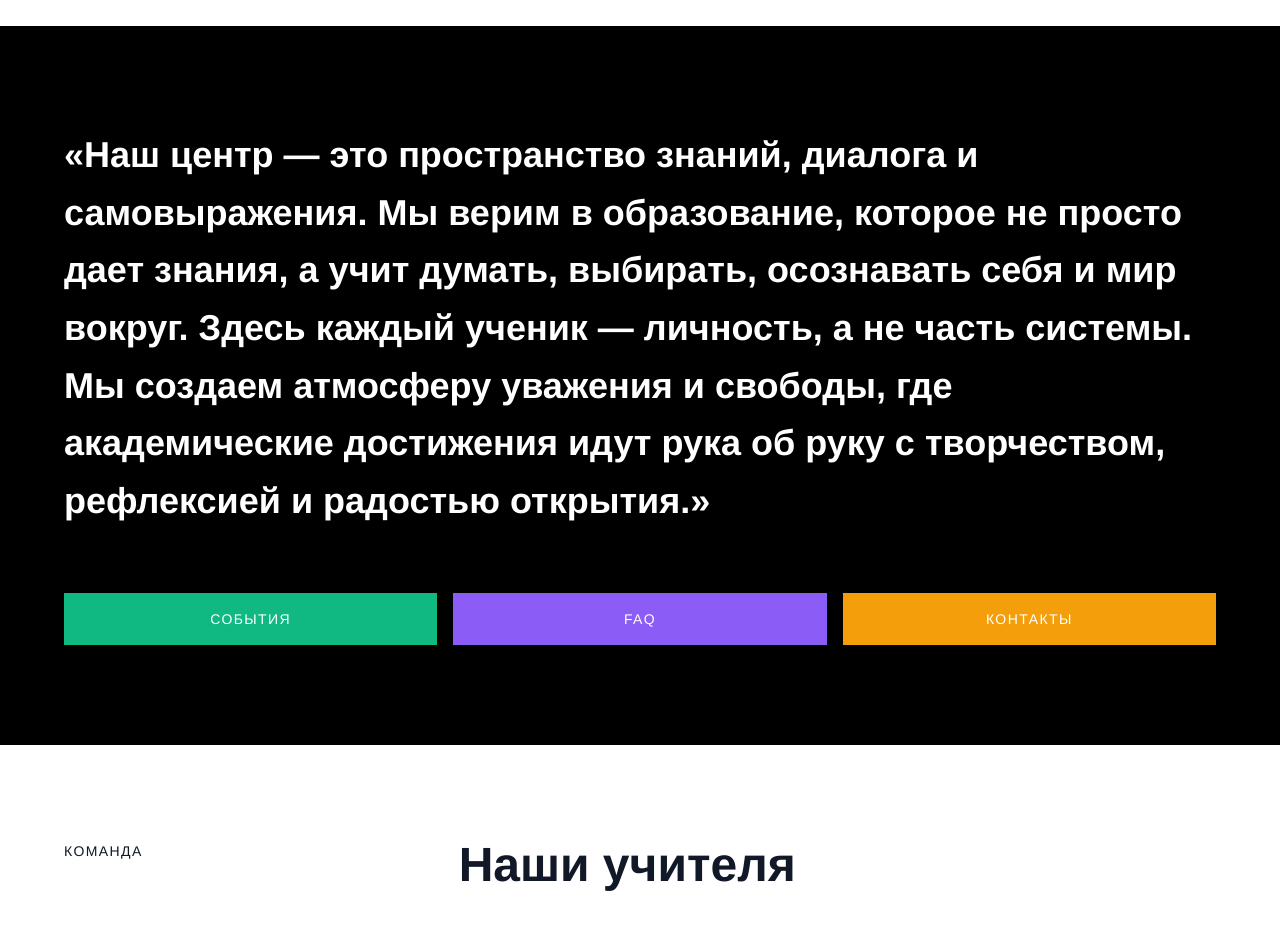
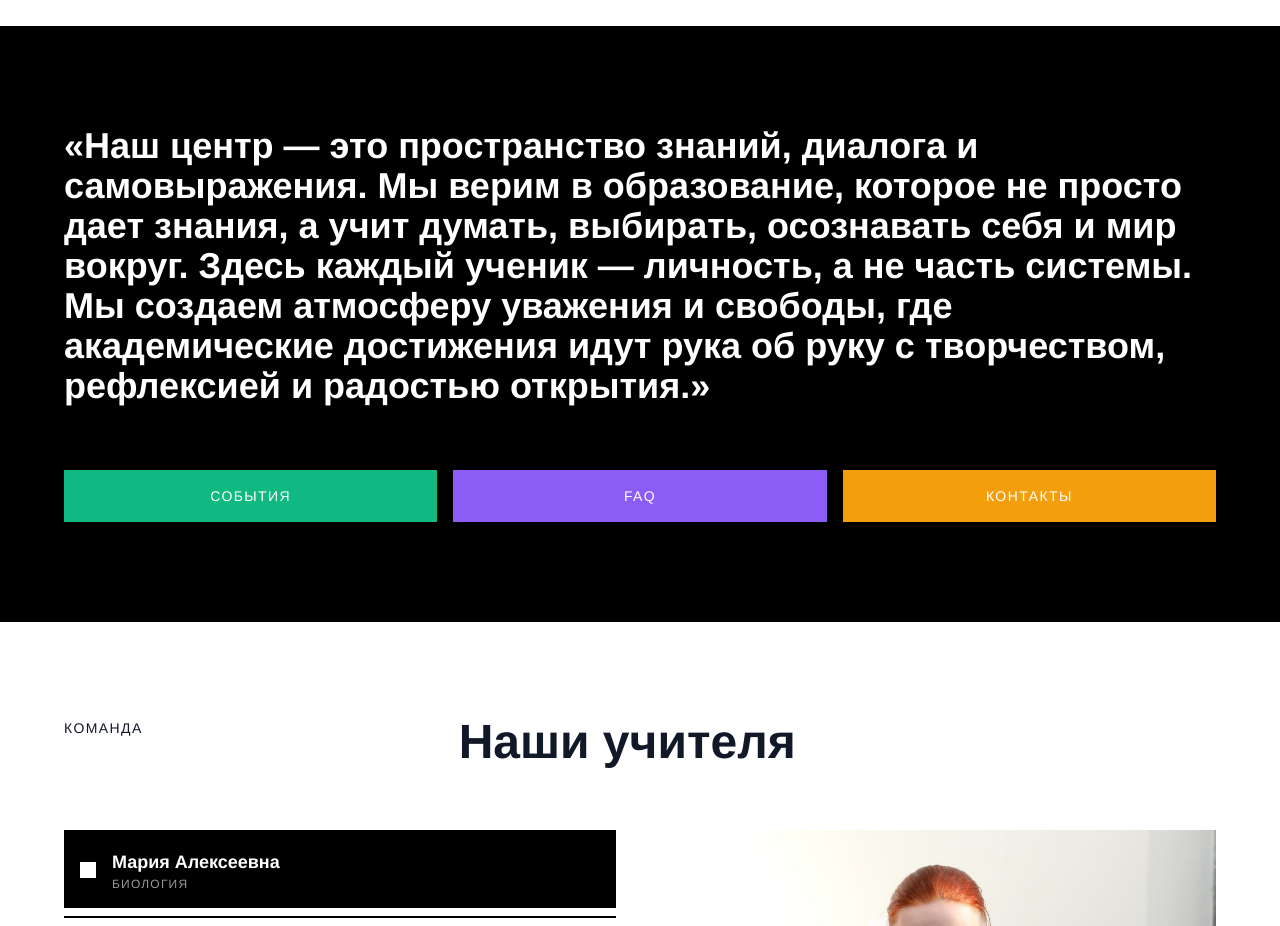
Before and after one commit to borisgraudt/schoolweb, a Next.js app: page / in a window 1280 px wide. Shown: the part 1620-2546 px from the top of the page. Built offline with nearby package versions, Linux system fonts and the light colour scheme.

Commit message:
Fix text flickering, auto-hide success message, normalize line spacing

```diff
--- a/src/app/contact/page.tsx
+++ b/src/app/contact/page.tsx
@@ -70,6 +70,11 @@ export default function ContactPage() {
 
       setSubmitStatus('success');
       reset();
+
+      // Автоматически скрыть сообщение через 5 секунд
+      setTimeout(() => {
+        setSubmitStatus('idle');
+      }, 5000);
     } catch (error) {
       setSubmitStatus('error');
     } finally {
--- a/src/app/page.tsx
+++ b/src/app/page.tsx
@@ -28,6 +28,7 @@ const eventPhotos = [
 ];
 
 export default function Home() {
+  const [mounted, setMounted] = useState(false);
   const [currentEventPhoto, setCurrentEventPhoto] = useState(0);
   const [selectedTeacher, setSelectedTeacher] = useState(0);
   const [showSelfBio, setShowSelfBio] = useState(true);
@@ -39,6 +40,9 @@ export default function Home() {
   });
 
   useEffect(() => {
+    // Устанавливаем флаг монтирования
+    setMounted(true);
+
     // Загрузка данных из localStorage
     const savedTeachers = localStorage.getItem('teachers');
     const savedEvents = localStorage.getItem('eventData');
@@ -150,10 +154,10 @@ export default function Home() {
               whileInView={{ opacity: 1, y: 0 }}
               viewport={{ once: true }}
             >
-              <h3 className="text-4xl sm:text-5xl font-bold mb-6 leading-tight">
+              <h3 className="text-4xl sm:text-5xl font-bold mb-6 leading-tight" suppressHydrationWarning>
                 {loadedEventData.title}
               </h3>
-              <div className="text-lg leading-relaxed text-gray-700 mb-8 whitespace-pre-line">
+              <div className="text-lg leading-relaxed text-gray-700 mb-8 whitespace-pre-line" suppressHydrationWarning>
                 {loadedEventData.description}
               </div>
 
@@ -203,15 +207,14 @@ export default function Home() {
       {/* Slide 3 - О нас */}
       <section className="py-24 px-8 lg:px-16 bg-black text-white border-t-4 border-black">
         <div className="max-w-6xl mx-auto">
-          <motion.div
+          <motion.p
             initial={{ opacity: 0, y: 20 }}
             whileInView={{ opacity: 1, y: 0 }}
             viewport={{ once: true }}
-            className="text-2xl sm:text-3xl lg:text-4xl font-bold mb-16"
-            style={{ lineHeight: '1.6' }}
+            className="text-2xl sm:text-3xl lg:text-4xl font-bold mb-16 leading-relaxed"
           >
             «Наш центр — это пространство знаний, диалога и самовыражения. Мы верим в образование, которое не просто дает знания, а учит думать, выбирать, осознавать себя и мир вокруг. Здесь каждый ученик — личность, а не часть системы. Мы создаем атмосферу уважения и свободы, где академические достижения идут рука об руку с творчеством, рефлексией и радостью открытия.»
-          </motion.div>
+          </motion.p>
 
           <motion.div
             initial={{ opacity: 0, y: 20 }}
```
